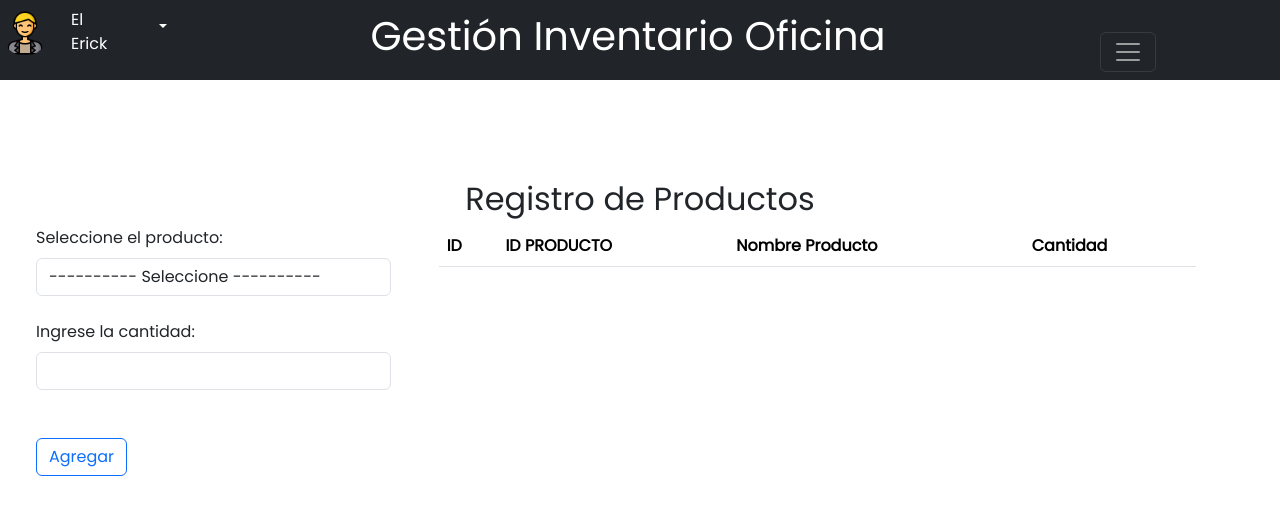
After one commit to DarielGallegos/Gestion-Inventario-Oficina, a PHP site: page /views/regProdEntrada.php in a window 1280 px wide. The commit adds this page. Shown: the top 515 px of the page. Run offline with PHP 8.4, Linux system fonts and the light colour scheme; lists and menus that the app fills with data are empty.

Commit message:
View-Reg-Prod

```diff
--- a/components/nav-bar.php
+++ b/components/nav-bar.php
@@ -51,14 +51,14 @@
                                 <li class="container-fluid nav-item dropdown">
                                     <a class="nav-link dropdown-toggle" href="#" role="button" data-bs-toggle="dropdown" aria-expanded="false">
                                         <img src=".././img/icons/factura.png" alt="Logo" width="30" height="24" class="d-inline-block align-text-top">
-                                        Facturación
+                                        Transacciones
                                     </a>
                                     <ul class="dropdown-menu dropdown-menu-dark">
                                         <li>
                                             <div class="container-fluid ml-4 dropdown-item">
-                                                <a class="navbar-brand" href="#">
+                                                <a class="navbar-brand" href=".././views/regProdEntrada.php">
                                                     <img src=".././img/icons/matricula.png" alt="Logo" width="30" height="24" class="d-inline-block align-text-top">
-                                                    Matricula
+                                                    Registro Productos
                                                 </a>
                                             </div>
                                         </li>
--- a/css/index.css
+++ b/css/index.css
@@ -17,3 +17,7 @@
     padding: 2px;
     border-radius: 100%;
 }
+
+.mt-container{
+    margin-top: 180px;
+}
--- a/index.php
+++ b/index.php
@@ -7,6 +7,7 @@
     <link rel="stylesheet" href="./css/bootstrap.min.css">
     <link rel="stylesheet" href="./css/index.css">
     <link rel="stylesheet" href="./css/globalStyle.css">
+    <link rel="shortcut icon" href="./img/UTH-Black-favicon.png" type="image/x-icon">
 </head>
 <body>
     <section class="container-fluid margin-top">
--- a/views/main.php
+++ b/views/main.php
@@ -5,11 +5,10 @@
     <meta name="viewport" content="width=device-width, initial-scale=1.0">
     <title>Gestion Inventario Oficina</title>
     <link rel="stylesheet" href=".././css/bootstrap.min.css">
-<<<<<<< Updated upstream
     <link rel="stylesheet" href=".././css/globalStyle.css">
-=======
     <link rel="stylesheet" href=".././css/index.css">
->>>>>>> Stashed changes
+    <link rel="shortcut icon" href=".././img/UTH-Black-favicon.png" type="image/x-icon">
+
 </head>
 <body>
     <?php include('.././components/nav-bar.php');?>
--- /dev/null
+++ b/views/regProdEntrada.php
@@ -0,0 +1,67 @@
+<!DOCTYPE html>
+<html lang="es">
+
+<head>
+    <meta charset="UTF-8">
+    <meta name="viewport" content="width=device-width, initial-scale=1.0">
+    <title>Gestion Inventario Oficina</title>
+    <link rel="stylesheet" href=".././css/bootstrap.min.css">
+    <link rel="stylesheet" href=".././css/index.css">
+    <link rel="stylesheet" href=".././css/globalStyle.css">
+
+    <link rel="shortcut icon" href=".././img/UTH-Black-favicon.png" type="image/x-icon">
+
+</head>
+
+<body>
+    <?php include('.././components/nav-bar.php'); ?>
+
+    <section class="mt-container container-fluid">
+        <h2 class="text-center">Registro de Productos</h2>
+        <section class="container-fluid row gx-5 px-4">
+
+            <!-- Inicio Estructura de Formulario Registro -->
+            <section class=" col col-6 col-md-4">
+                <form>
+                    <label for="listProducto" class="form-label">Seleccione el producto: </label>
+                    <select name="listProducto" id="listProducto" class="form-control">
+                        <option value="">---------- Seleccione ----------</option>
+                        <option value="1">Rema de Papel</option>
+                        <option value="2">Marcadores</option>
+                        <option value="3">Caja Lapiz Carbon 12 uds.</option>
+                        <option value="4">Tinta para Impresora Canon</option>
+                        <option value="5">Grapadora</option>
+                    </select><br>
+                    <label for="inpCantidad" class="form-label">Ingrese la cantidad: </label>
+                    <input type="text" class="form-control" id="inpCantidad" name="inpCantidad">
+                    <br>
+                </form>
+                <section class="btn-group mt-4">
+                    <button type="button" class="btn btn-outline-primary" id="btnAgregar">Agregar</button>
+                </section>
+            </section>
+            <!-- Fin Estructura de Formulario Registro -->
+
+
+            <!-- Inicio Estructura de Tabla -->
+            <section class="col">
+                <table class="table table-hover">
+                    <thead>
+                        <tr>
+                            <th>ID</th>
+                            <th>ID PRODUCTO</th>
+                            <th>Nombre Producto</th>
+                            <th>Cantidad</th>
+                        </tr>
+                    </thead>
+                    <tbody id="contentTable">
+                    </tbody>
+                </table>
+            </section>
+            <!-- Fin Estructura de Tabla -->
+        </section>
+    </section>
+</body>
+<script src=".././js/bootstrap.bundle.min.js"></script>
+
+</html>
```
Also changed, not shown: img/UTH-Black-favicon.png (added), img/UTH-favicon.png (added).
